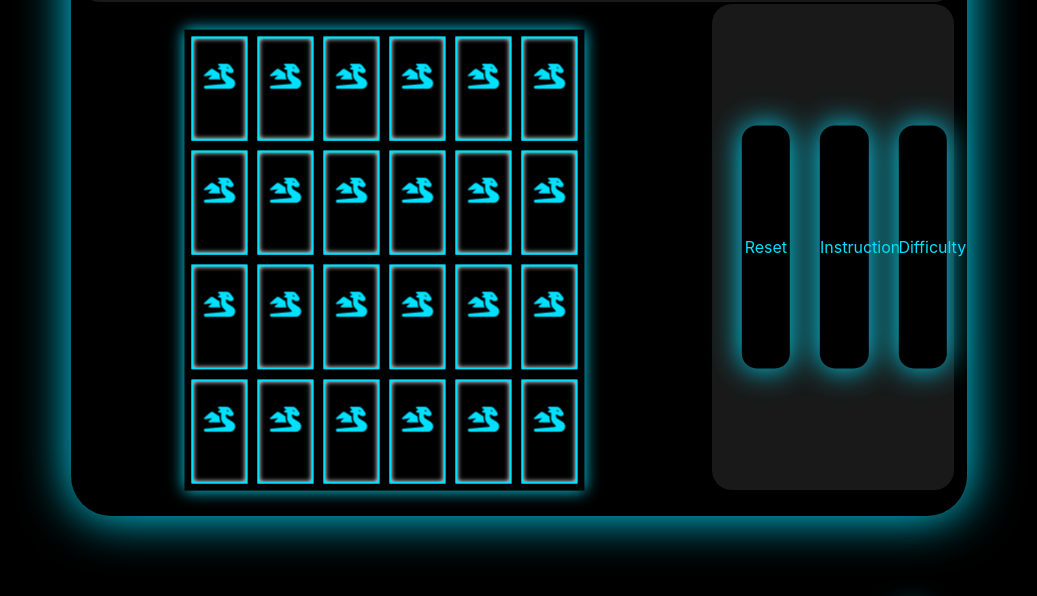
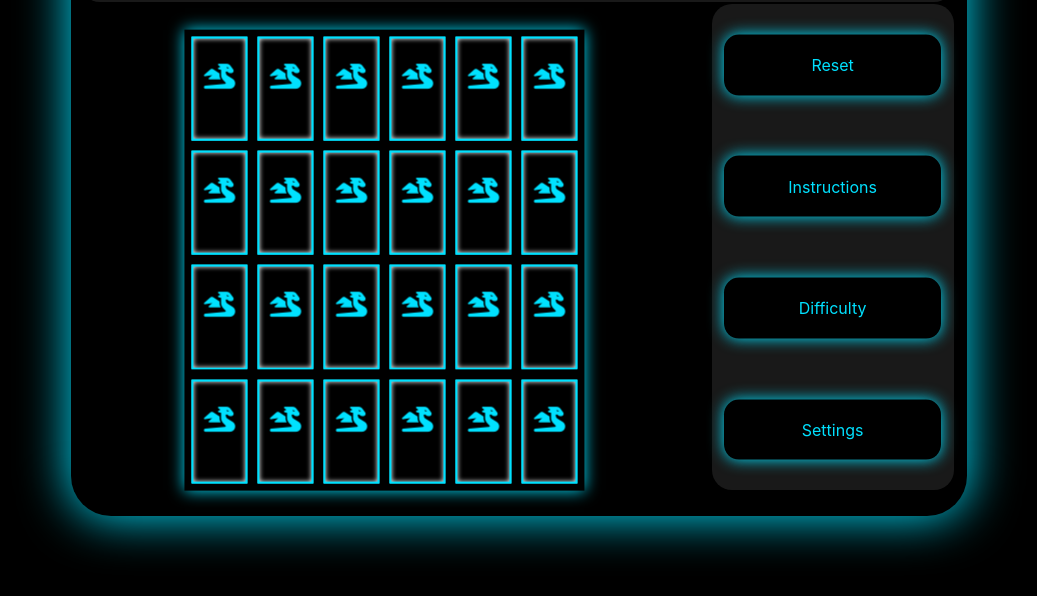
Before and after one commit to DominicSpears/milestoneproject2-matchpairs, a plain HTML site: page index.html in a window 1280 px wide. Shown: the part 204-800 px from the top of the page, without its empty margins (121-1158 px from the left). Drawn offline with nearby package versions, Linux system fonts and the light colour scheme.

Commit message:
add new css to nav and progress tabs

```diff
--- a/assets/css/style.css
+++ b/assets/css/style.css
@@ -26,7 +26,7 @@ body {
     -o-box-shadow: 0 0 50px rgb(0, 225, 255);
 }
 
-/*-------------------------------------------Section 1-Navigation Buttons*/
+/*-------------------------------------------Section 1-Title / Progress*/
 #progress {
     /*background-color: red;*/
     height: 20%;
@@ -167,7 +167,7 @@ h1 {
 }
 
 
-/*-------------------------------------------Section 3-Progress*/
+/*-------------------------------------------Section 3-Navigation*/
 #navigation {
     /*background-color: green;*/
     height: 100%;
@@ -184,83 +184,27 @@ h1 {
 }
 
 .nav-btn {
-    width: 20%;
-    height: 100%;
-    margin-left: 30px;
-    float: left;
+    width: 90%;
+    height: 25%;
+    margin: auto;
     position: relative;
+    /*border: 2px solid red;*/
 }
 
-#reset-btn {
+#reset-btn,
+#instructions-btn,
+#difficulty-btn,
+#settings-btn {
+    position: absolute;
+    top: 50%;
+    transform: translateY(-50%);
     width: 100%;
     height: 50%;
     border-radius: 15px;
-    position: absolute;
-    top: 50%;
-    left: 50%;
-    transform: translate(-50%, -50%);
-    color: rgb(0, 225, 255);
     color: rgb(0, 225, 255);
     background-color: black;
-    box-shadow: 0 0 30px rgb(0, 225, 255);
-    -moz-box-shadow: 0 0 30px rgb(0, 225, 255);
-    -webkit-box-shadow: 0 0 30px rgb(0, 225, 255);
-    -o-box-shadow: 0 0 30px rgb(0, 225, 255);
+    box-shadow: 0 0 15px rgb(0, 225, 255);
+    -moz-box-shadow: 0 0 15px rgb(0, 225, 255);
+    -webkit-box-shadow: 0 0 15px rgb(0, 225, 255);
+    -o-box-shadow: 0 0 15px rgb(0, 225, 255);
 }
-
-#instructions-btn {
-    width: 100%;
-    height: 50%;
-    border-radius: 15px;
-    position: absolute;
-    top: 50%;
-    left: 50%;
-    transform: translate(-50%, -50%);
-    color: rgb(0, 225, 255);
-    background-color: black;
-    box-shadow: 0 0 30px rgb(0, 225, 255);
-    -moz-box-shadow: 0 0 30px rgb(0, 225, 255);
-    -webkit-box-shadow: 0 0 30px rgb(0, 225, 255);
-    -o-box-shadow: 0 0 30px rgb(0, 225, 255);
-}
-
-#difficulty-btn {
-    width: 100%;
-    height: 50%;
-    border-radius: 15px;
-    position: absolute;
-    top: 50%;
-    left: 50%;
-    transform: translate(-50%, -50%);
-    color: rgb(0, 225, 255);
-    background-color: black;
-    box-shadow: 0 0 30px rgb(0, 225, 255);
-    -moz-box-shadow: 0 0 30px rgb(0, 225, 255);
-    -webkit-box-shadow: 0 0 30px rgb(0, 225, 255);
-    -o-box-shadow: 0 0 30px rgb(0, 225, 255);
-}
-
-.settings {
-    width: 10%;
-    height: 100%;
-    float: right;
-    margin-right: 30px;
-    position: relative;
-
-}
-
-#settings-btn {
-    width: 100%;
-    height: 50%;
-    border-radius: 15px;
-    position: absolute;
-    top: 50%;
-    left: 50%;
-    transform: translate(-50%, -50%);
-    color: rgb(0, 225, 255);
-    background-color: black;
-    box-shadow: 0 0 30px rgb(0, 225, 255);
-    -moz-box-shadow: 0 0 30px rgb(0, 225, 255);
-    -webkit-box-shadow: 0 0 30px rgb(0, 225, 255);
-    -o-box-shadow: 0 0 30px rgb(0, 225, 255);
-}
--- a/index.html
+++ b/index.html
@@ -143,7 +143,7 @@
                 <div class="nav-btn">
                     <button id="difficulty-btn">Difficulty</button>
                 </div>
-                <div class="settings">
+                <div class="nav-btn">
                     <button id="settings-btn">Settings</button>
                 </div>
             </div>
```
